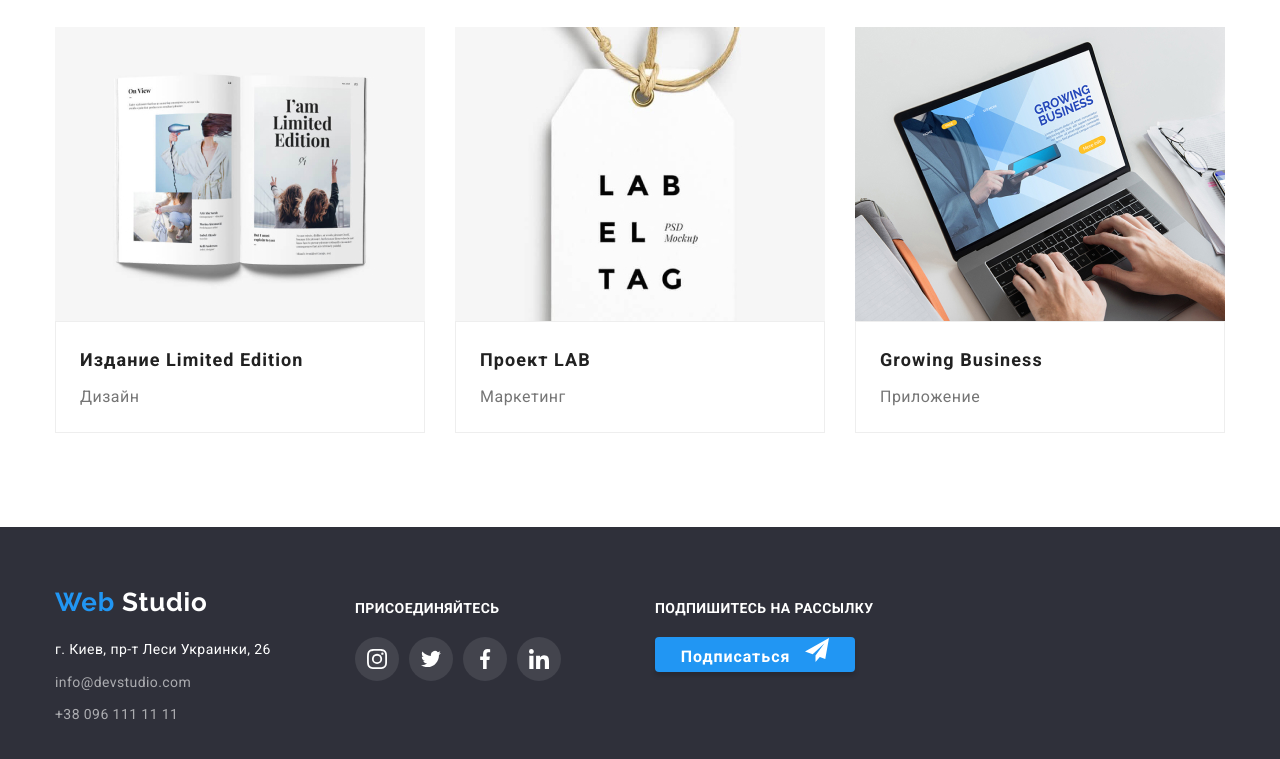
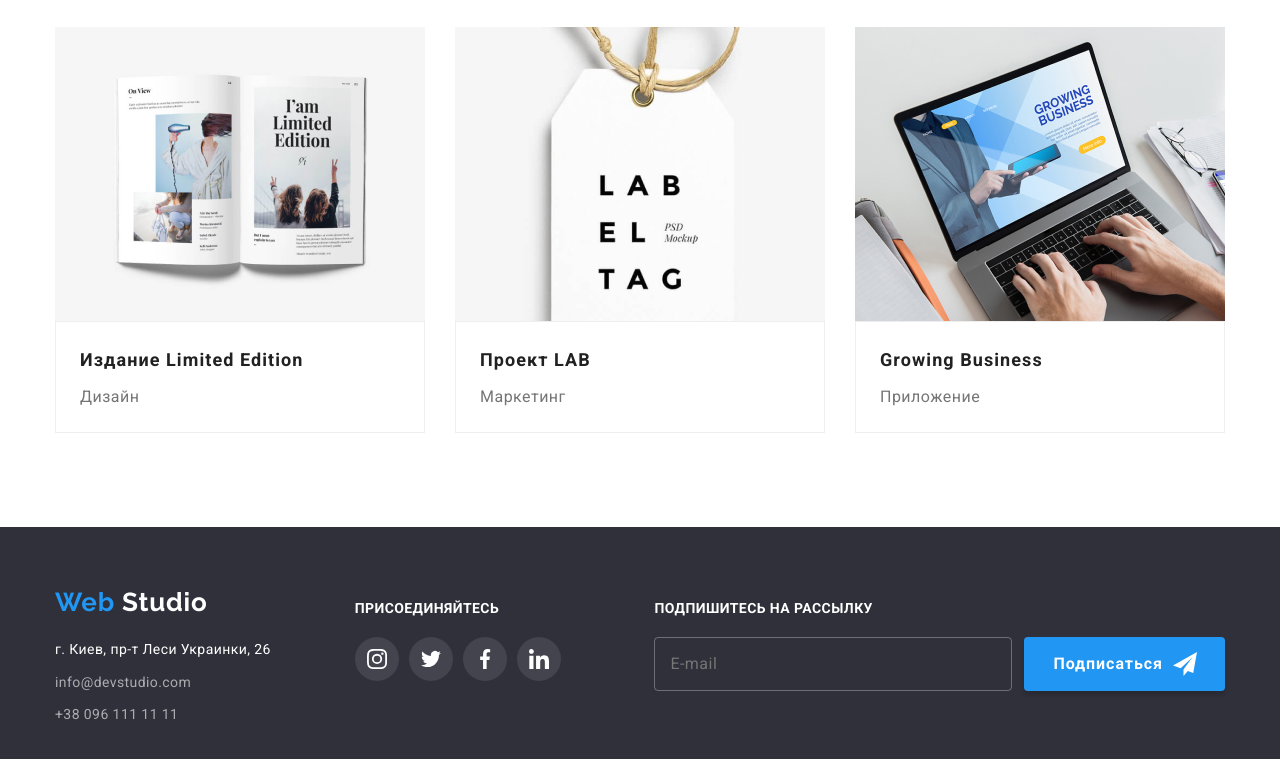
Before and after one commit to MaksimLisovoi/goit-markup-hw-06, a plain HTML site: page portfolio.html in a window 1280 px wide. Shown: the part 1111-1870 px from the top of the page. Drawn offline with nearby package versions, Linux system fonts and the light colour scheme.

Commit message:
Оформляет форму футера в портфолио

```diff
--- a/portfolio.html
+++ b/portfolio.html
@@ -359,9 +359,13 @@
 
         <!-- Форма -->
 
+        <form>
           <div class="footer-form">
-          <p class="action-description">ПОДПИШИТЕСЬ НА РАССЫЛКУ</p>
-          <button type="button" class="button primary">
+            <label for="mail" class="action-description">ПОДПИШИТЕСЬ НА РАССЫЛКУ</label>
+            <div class="form-position">
+              <input type="email" name="mail" id="mail" class="form-field" placeholder="E-mail" />
+
+              <button type="button" class="button primary subscribe">
                 Подписаться
                 <svg class="icon">
                   <use href="./images/svg-sprite.svg#icon-send"></use>
@@ -369,6 +373,8 @@
               </button>
             </div>
           </div>
+        </form>
+      </div>
     </footer>
 
 
```
Lines whose indentation alone changed are shown as unchanged.
